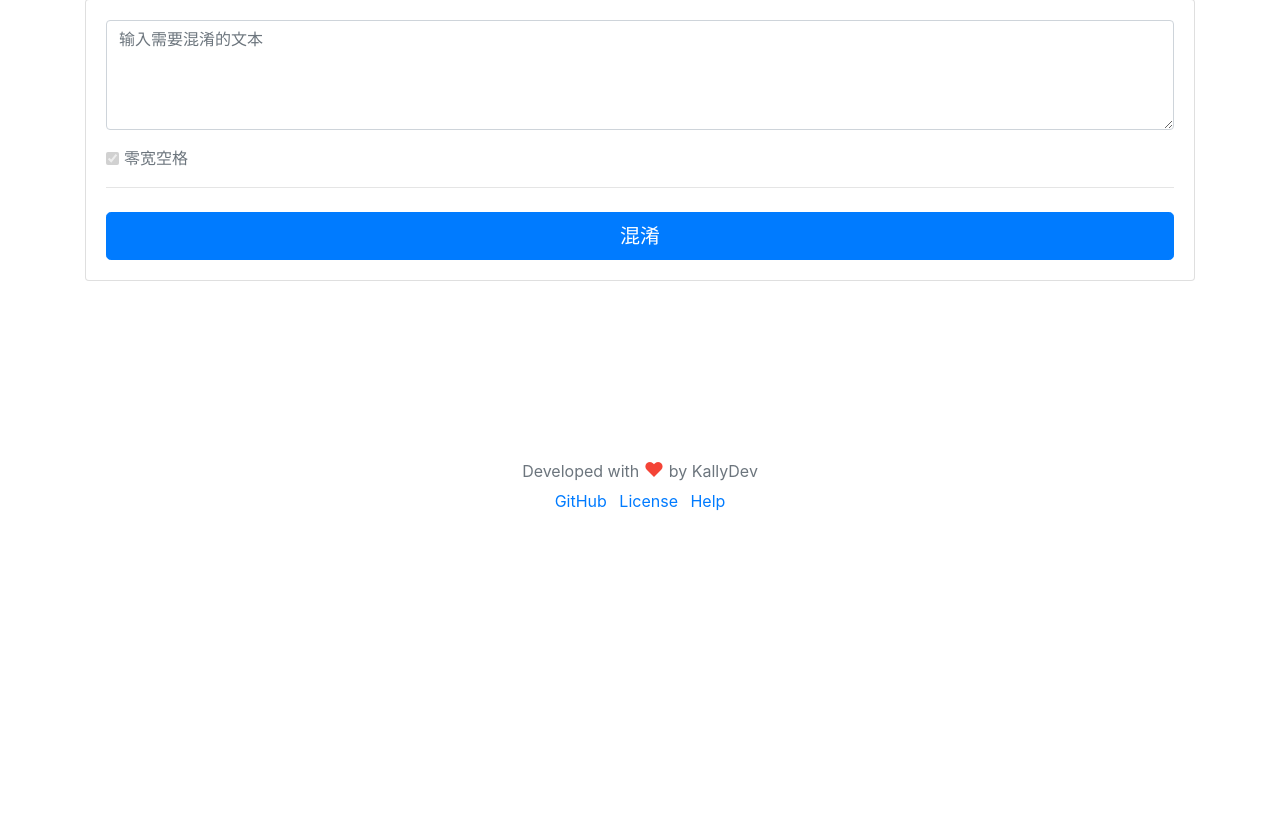
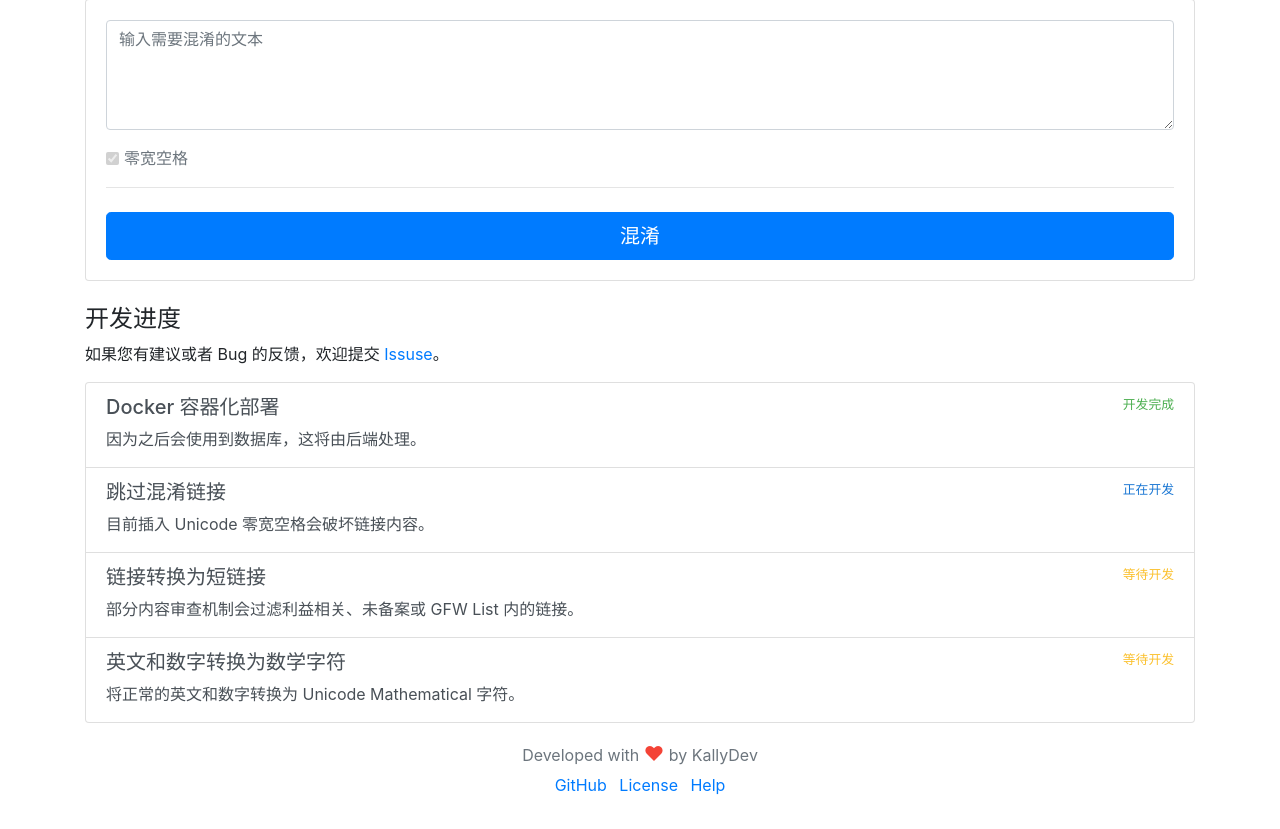
Before and after one commit to kallydev/shutup, a Flask app: template template/index.html in a window 1280 px wide. Shown: the part 255-1084 px from the top of the page. Before the commit the page ends 766 px from the top, so only its background shows below. Run offline with Flask 2, Linux system fonts and the light colour scheme; the template is opened without the code that fills it, so the values that code supplies are empty.

Commit message:
style: update page title

```diff
--- a/template/index.html
+++ b/template/index.html
@@ -1,7 +1,7 @@
 <!DOCTYPE html>
 <html lang="en" class="h-100">
 <head>
-    <title>My page</title>
+    <title>首页 | Shut up</title>
     <meta charset="utf-8"/>
     <meta name="viewport" content="minimum-scale=1, initial-scale=1, width=device-width"/>
     <link rel="stylesheet" href="https://cdn.jsdelivr.net/npm/bootstrap@4.5.2/dist/css/bootstrap.min.css">
@@ -37,6 +37,40 @@
                         </form>
                     </div>
                 </div>
+                <h4>开发进度</h4>
+                <p>如果您有建议或者 Bug 的反馈，欢迎提交 <a href="">Issuse</a>。</p>
+                <div class="list-group">
+                    <div class="list-group-item list-group-item-action">
+                        <div class="d-flex w-100 justify-content-between">
+                            <h5 class="mb-2">Docker 容器化部署</h5>
+                            <small style="color: #4CAF50;">开发完成</small>
+                        </div>
+                        <p class="mb-1">因为之后会使用到数据库，这将由后端处理。</p>
+                    </div>
+                    <div class="list-group-item list-group-item-action">
+                        <div class="d-flex w-100 justify-content-between">
+                            <h5 class="mb-2">跳过混淆链接</h5>
+                            <small style="color: #1976D3;">正在开发</small>
+                        </div>
+                        <p class="mb-1">目前插入 Unicode 零宽空格会破坏链接内容。</p>
+                    </div>
+                    <div class="list-group-item list-group-item-action">
+                        <div class="d-flex w-100 justify-content-between">
+                            <h5 class="mb-2">链接转换为短链接</h5>
+                            <small style="color:#FBC02D;">等待开发</small>
+                        </div>
+                        <p class="mb-1">部分内容审查机制会过滤利益相关、未备案或 GFW List 内的链接。</p>
+                    </div>
+                    <div class="list-group-item list-group-item-action">
+                        <div class="d-flex w-100 justify-content-between">
+                            <h5 class="mb-2">英文和数字转换为数学字符</h5>
+                            <small style="color:#FBC02D;">等待开发</small>
+                        </div>
+                        <p class="mb-1">
+                            将正常的英文和数字转换为 Unicode Mathematical 字符。
+                        </p>
+                    </div>
+                </div>
             </div>
         </div>
     </div>
--- a/template/result.html
+++ b/template/result.html
@@ -1,7 +1,7 @@
 <!DOCTYPE html>
 <html lang="en" class="h-100">
 <head>
-    <title>My page</title>
+    <title>混淆结果 | Shut up</title>
     <meta charset="utf-8"/>
     <meta name="viewport" content="minimum-scale=1, initial-scale=1, width=device-width"/>
     <link rel="stylesheet" href="https://cdn.jsdelivr.net/npm/bootstrap@4.5.2/dist/css/bootstrap.min.css">
```
